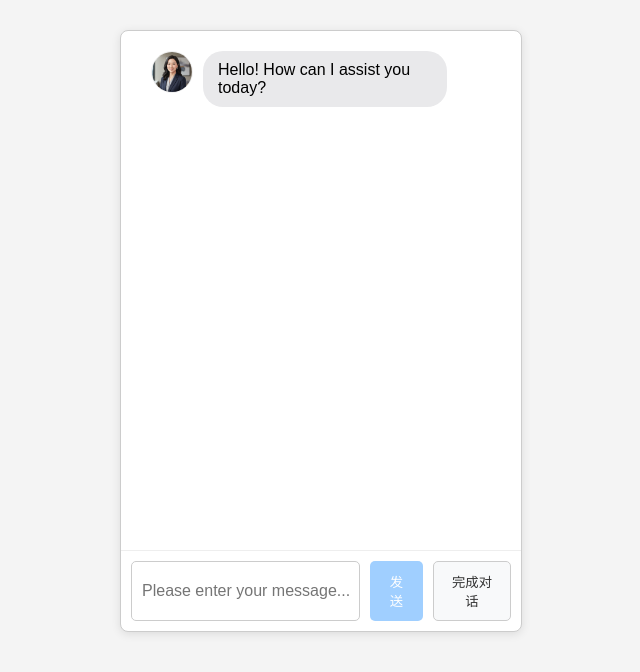
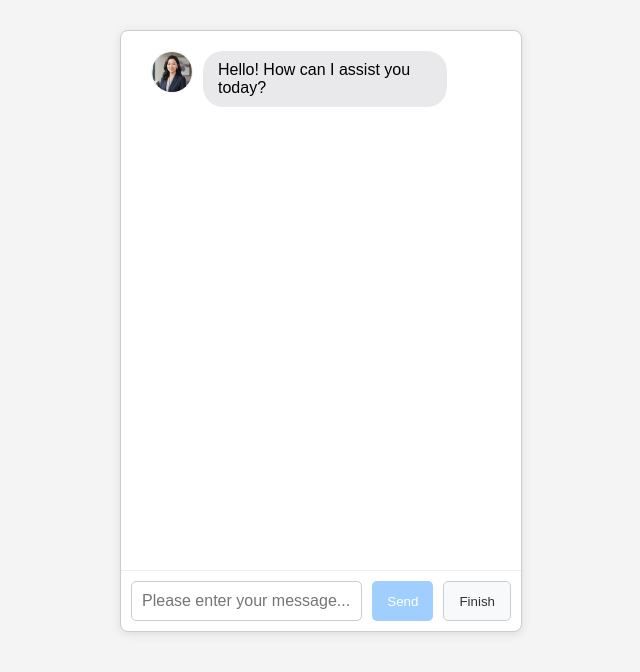
Before and after one commit to huxuebei5637-svg/ai-companion-proxy, a website: page index.html in a window 1280 px wide. Shown: the whole page, without its empty margins (319-959 px from the left). Drawn offline with Linux system fonts and the light colour scheme.

Commit message:
Update button text from Chinese to English

```diff
--- a/index.html
+++ b/index.html
@@ -16,8 +16,8 @@
 
         <div id="input-container">
             <input type="text" id="user-input" placeholder="Please enter your message..." autocomplete="off">
-            <button id="send-btn" disabled>发送</button>
-            <button id="finish-btn">完成对话</button>
+            <button id="send-btn" disabled>Send</button>
+            <button id="finish-btn">Finish</button>
         </div>
 
     </div>
```
